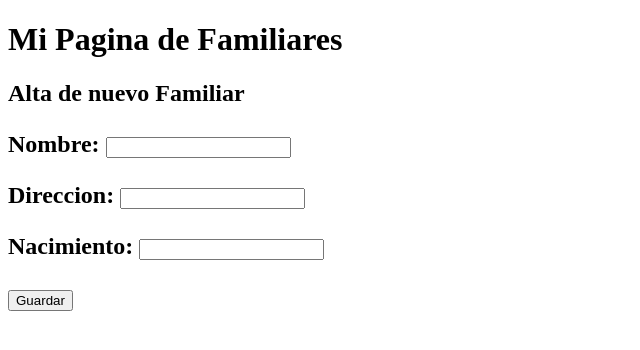
After one commit to MauroEAmaya/MVT---Amaya, a Django app: page /mi-familia/alta in a window 1280 px wide. The commit adds this page. Shown: the top 350 px of the page, without its empty margins (0-640 px from the left). Run offline with Django 4.2, Linux system fonts and the light colour scheme.

Commit message:
Entrega Intermedia del Proyecto Final

```diff
--- /dev/null
+++ b/ejemplo/forms.py
@@ -0,0 +1,11 @@
+from django import forms
+from ejemplo.models import Familiar
+
+class Buscar(forms.Form):
+    nombre = forms.CharField(max_length=100,
+                            widget=forms.TextInput(attrs={"placeholder": "ingrese nombre..."}))
+
+class FamiliarForm(forms.ModelForm):
+  class Meta:
+    model = Familiar
+    fields = ['nombre', 'direccion', 'nacimiento']
--- a/ejemplo/models.py
+++ b/ejemplo/models.py
@@ -4,7 +4,13 @@ class Familiar(models.Model):
 
     nombre = models.CharField(max_length=100)
     direccion = models.CharField(max_length=200)
-    nacimiento = models.CharField(max_length=200)
+    nacimiento = models.CharField(max_length=100)
+
 
     def __str__(self):
       return f"{self.nombre}, {self.direccion}, {self.nacimiento}, {self.id}"
+
+
+class Dymmy(models.Model):
+
+  nombre = models.CharField(max_length=100)
--- /dev/null
+++ b/ejemplo/templates/ejemplo/alta_familiar.html
@@ -0,0 +1,13 @@
+{% extends 'ejemplo/base.html' %}
+{% block titulo%} Alta de nuevo Familiar {% endblock %}
+{% block contenido %}
+
+  <form action="/mi-familia/alta" method="post">
+    {% csrf_token %}
+    {{ form.as_p }}
+    <input type="submit" value="Guardar">
+  </form>
+
+  <h2 style="color:green">{{msg_exito}}</h2>
+
+{% endblock %}
--- /dev/null
+++ b/ejemplo/templates/ejemplo/base.html
@@ -0,0 +1,17 @@
+<!DOCTYPE html>
+<html lang="en">
+
+<head>
+    <meta charset="UTF-8">
+    <meta http-equiv="X-UA-Compatible" content="IE=edge">
+    <meta name="viewport" content="width=device-width, initial-scale=1.0">
+    <title>Document</title>
+</head>
+
+<body>
+    <h1> Mi Pagina de Familiares </h1>
+    <h2>{% block titulo %}{% endblock %}<h2>
+    {% block contenido %}{% endblock %}
+</body>
+
+</html>
--- a/ejemplo/views.py
+++ b/ejemplo/views.py
@@ -1,5 +1,7 @@
 from django.shortcuts import render
 from ejemplo.models import Familiar
+from ejemplo.forms import Buscar, FamiliarForm
+from django.views import View
 
 def index(request):
     return render(request, "ejemplo/saludar.html")
@@ -26,3 +28,41 @@ def monstrar_familiares(request):
   "ejemplo/familiares.html",
   {"lista_familiares": lista_familiares}
   )
+
+class BuscarFamiliar(View):
+    form_class = Buscar
+    template_name = 'ejemplo/buscar.html'
+    initial = {"nombre":""}
+    def get(self, request):
+        form = self.form_class(initial=self.initial)
+        return render(request, self.template_name, {'form':form})
+    def post(self, request):
+        form = self.form_class(request.POST)
+        if form.is_valid():
+            nombre = form.cleaned_data.get("nombre")
+            lista_familiares = Familiar.objects.filter(nombre__icontains=nombre).all()
+            form = self.form_class(initial=self.initial)
+            return render(request, self.template_name, {'form':form,
+                                                        'lista_familiares':lista_familiares})
+        return render(request, self.template_name, {"form": form})
+
+class AltaFamiliar(View):
+
+    form_class = FamiliarForm
+    template_name = 'ejemplo/alta_familiar.html'
+    initial = {"nombre":"", "direccion":"", "numero_pasaporte":""}
+
+    def get(self, request):
+        form = self.form_class(initial=self.initial)
+        return render(request, self.template_name, {'form':form})
+
+    def post(self, request):
+        form = self.form_class(request.POST)
+        if form.is_valid():
+            form.save()
+            msg_exito = f"se cargo con éxito el familiar {form.cleaned_data.get('nombre')}"
+            form = self.form_class(initial=self.initial)
+            return render(request, self.template_name, {'form':form,
+                                                        'msg_exito': msg_exito})
+
+        return render(request, self.template_name, {"form": form})
--- a/project/urls.py
+++ b/project/urls.py
@@ -15,7 +15,10 @@ Including another URLconf
 """
 from django.contrib import admin
 from django.urls import path
-from ejemplo.views import index, saludar_a, sumar, monstrar_familiares
+from ejemplo.views import (index, saludar_a, sumar,
+                            monstrar_familiares,
+                            BuscarFamiliar, AltaFamiliar)
+
 
 urlpatterns = [
     path('admin/', admin.site.urls),
@@ -23,4 +26,6 @@ urlpatterns = [
     path("saludar-a/<nombre>/", saludar_a),
     path("sumar/<int:a>/<int:b>", sumar),
     path('mi-familia/', monstrar_familiares),
+    path('mi-familia/buscar', BuscarFamiliar.as_view()),
+    path('mi-familia/alta', AltaFamiliar.as_view()),
     ]
--- a/seed_data.py
+++ b/seed_data.py
@@ -1,6 +1,6 @@
 from ejemplo.models import Familiar
 Familiar(nombre="Maria", direccion="Alem 2200", nacimiento="22-02-1960").save()
 Familiar(nombre="Alberto", direccion="Alem 2200", nacimiento="16-05-1967").save()
-Familiar(nombre="Vanina", direccion="Neuquen 2113", nacimiento="13-06-1989").save()
+Familiar(nombre="Vanesa", direccion="Neuquen 2113", nacimiento="13-06-1989").save()
 Familiar(nombre="Agustin", direccion="Mendoza 1133", nacimiento="18-08-1987").save()
 print("Se cargo con éxito los usuarios de pruebas")
```
Also changed, not shown: ejemplo/templates/ejemplo/buscar.html (added, +16 -0 lines), ejemplo/templates/ejemplo/familiares.html (+9 -18 lines).
